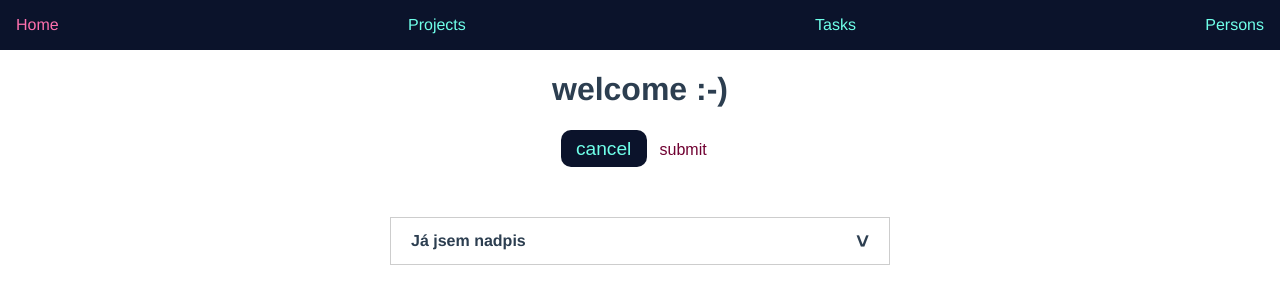
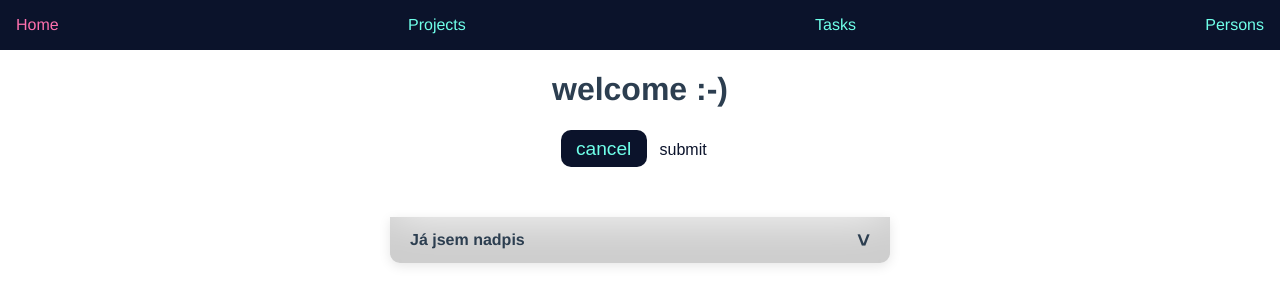
Before and after one commit to gintomikCZ/js4-final-project, a Vue app: page / in a window 1280 px wide. Shown: the top 304 px of the page. Built offline with nearby package versions, Linux system fonts and the light colour scheme.

Commit message:
TList, TIcon, ProjectsPage

```diff
--- a/src/components/TAccordeon.vue
+++ b/src/components/TAccordeon.vue
@@ -1,6 +1,6 @@
 <template>
   <div class="accordeon">
-    <div class="title" @click="onHeaderClicked">
+    <div class="title" @click="onHeaderClicked" :class="{ 'content-shown': showContent }">
       <div class="title-label">{{  title  }}</div>
       <div class="title-arrow">
         <div class="arrow-down" :class="{ 'arrow-down-rotated': showContent }">&#60;</div>
@@ -39,8 +39,64 @@ export default {
 }
 
 </script>
+<style lang="stylus" scoped>
+@import '../styles/variables.styl'
+@import '../styles/transitions.styl'
+.accordeon
+  max-width: 500px
+  margin: 0 auto
+.accordeon:not(:last-child)
+  margin-bottom: 6px
+.accordeon:first-child .title
+  border-radius: 10px 10px 0px 0px
+.accordeon:last-child .title:not(.content-shown)
+  border-radius: 0 0 10px 10px
+.title
+  display: flex
+  justify-content: space-between
+  box-shadow: inset 0 -3em 3em rgba(0, 0, 0, 0.2), 0px 3px 12px rgba(0, 0, 0, 0.1)
+  cursor: pointer
+  transition: color .3s ease
+.title:hover
+//background: lighten($secondary, 20)
+  color: darken($tertiary, 20)
 
-<style lang="stylus" scoped>
+// .arrow-down
+//   width: 0
+//   height: 0
+//   border-left: 10px solid transparent
+//   border-right: 10px solid transparent
+//   border-top: 15px solid $primary
+//   transition: transform .3s ease
+
+.arrow-down
+  font-size: 1.4rem
+  font-weight: bold
+  transform: rotate(-90deg)
+  transition: transform .3s ease
+
+.arrow-down-rotated
+  transform: rotate(90deg)
+.title-label
+  padding: $list-items-padding
+  flex-grow: 1
+  text-align: left
+  font-weight: bold
+  display: flex
+  align-items: center
+.title-arrow
+  display: flex
+  justify-content: center
+  align-items: center
+  padding: $list-items-padding
+.content
+  border-top: none
+  border-radius: 10px
+  box-shadow: 0px 3px 3px 0px rgba(0, 0, 0, 0.15)
+  // padding: 10px 20px
+</style>
+
+<!-- <style lang="stylus" scoped>
 @import '../styles/variables.styl'
 @import '../styles/transitions.styl'
 .accordeon
@@ -84,4 +140,4 @@ export default {
   border: 1px solid #cdcdcd
   border-top: none
   // padding: 10px 20px
-</style>
+</style> -->
--- a/src/components/TButton.vue
+++ b/src/components/TButton.vue
@@ -51,8 +51,29 @@ button
 .btn-small
   font-size: 1rem
   background: transparent
-  color: darken($tertiary, 50)
+  color: $primary
   &:hover
     background: lighten($secondary, 20)
-    color: $primary
+    color: darken($tertiary, 20)
+    box-shadow: $btn-shadow
+// @import '../styles/variables.styl'
+// button
+//   background: $primary
+//   color: $secondary
+//   padding: .4em .8em
+//   transition: all .3s ease
+//   border-radius: $border-radius
+//   font-size: 1.2rem
+//   border: none
+//   cursor: pointer
+//   &:hover
+//     color: $tertiary
+
+// .btn-small
+//   font-size: 1rem
+//   background: transparent
+//   color: darken($tertiary, 50)
+//   &:hover
+//     background: lighten($secondary, 20)
+//     color: $primary
 </style>
--- /dev/null
+++ b/src/components/TIcon.vue
@@ -0,0 +1,47 @@
+<template>
+  <svg
+    :fill="color"
+    version="1.1"
+    xmlns="http://www.w3.org/2000/svg"
+    xmlns:xlink="http://www.w3.org/1999/xlink"
+    :width="width + 'px'"
+    :height="height + 'px'"
+    :viewBox="icon.viewBox"
+    xml:space="preserve">
+    <g>
+      <path :d="icon.path" />
+    </g>
+  </svg>
+</template>
+<script>
+import { getIcon } from '@/icons/icons.js';
+
+
+export default {
+  name: 'IconCheck',
+  props: {
+    width: {
+      type: Number,
+      default: 16
+    },
+    height: {
+      type: Number,
+      default: 16
+    },
+    color: {
+      type: String,
+      default: '#000000'
+    },
+    iconName: {
+      type: String,
+      required: true
+    }
+  },
+  computed: {
+    icon () {
+      return getIcon(this.iconName)
+    }
+  }
+}
+
+</script>
--- /dev/null
+++ b/src/components/TList.vue
@@ -0,0 +1,58 @@
+<template>
+  <ul>
+    <!-- items zobrazit v cyklu (tasks, persons, tasks .....) -->
+    <li v-for="item in items" :key="item.id">
+      <div class="icon" v-if="displayIcons">
+        <t-icon
+          v-if="item.icon"
+          :icon-name="item.icon"
+          color="green"
+        />
+      </div>
+      <div class="content">
+        <div class="header">{{  item.header }}</div>
+        <div class="subtitle">{{ item.subtitle }}</div>
+      </div>
+    </li>
+  </ul>
+</template>
+<script>
+import TIcon from './TIcon.vue'
+
+export default {
+  name: 'TList',
+  props: {
+    items: Array, // { id: 23, header: 'tzsdutuf', subtitle: 'sdhjkfhsdk', icon: 'check'}
+    displayIcons: {
+      type: Boolean,
+      default: false
+    }
+  },
+  components: { TIcon }
+}
+
+</script>
+
+<style lang="stylus" scoped>
+@import '../styles/variables.styl'
+
+ul
+  list-style-type: none
+  margin: 0
+  padding: 0
+li
+  padding: $list-items-padding
+  text-align: left
+  display: flex
+  justify-content: flex-start
+.header
+  font-weight: bold
+.subtitle
+  font-size: .8rem
+.icon
+  width: 1rem
+  display: flex
+  justify-content: center
+  align-items: center
+  margin-right: 1rem
+</style>
--- a/src/data/data.js
+++ b/src/data/data.js
@@ -7,13 +7,13 @@ const projects = [
 const tasks = [
   { id: 1, task: 'natřít plot', projectid: 1, completed: 0, date: '2023-02-20', priority: 1 },
   { id: 2, task: 'posekat trávu', projectid: 1, completed: 0, date: '2023-04-28', priority: 2 },
-  { id: 3, task: 'ostříhat stromky', projectid: 1, completed: 0, date: '2023-03-01', priority: 3 },
-  { id: 3, task: 'seznam projektů', projectid: 2, completed: 0, date: '2023-05-02', priority: 2 },
-  { id: 3, task: 'seznam úkolů', projectid: 2, completed: 0, date: '2023-01-21', priority: 2 },
-  { id: 3, task: 'seznam osob', projectid: 2, completed: 0, date: '2023-02-28', priority: 1 },
-  { id: 3, task: 'kafe', projectid: 3, completed: 0, date: '2023-01-15', priority: 1 },
-  { id: 3, task: 'chleba', projectid: 3, completed: 0, date: '2023-01-15', priority: 1 },
-  { id: 3, task: 'rohlík', projectid: 3, completed: 0, date: '2023-01-15', priority: 1 },
+  { id: 3, task: 'ostříhat stromky', projectid: 1, completed: 1, date: '2023-03-01', priority: 3 },
+  { id: 4, task: 'seznam projektů', projectid: 2, completed: 1, date: '2023-05-02', priority: 2 },
+  { id: 5, task: 'seznam úkolů', projectid: 2, completed: 1, date: '2023-01-21', priority: 2 },
+  { id: 6, task: 'seznam osob', projectid: 2, completed: 0, date: '2023-02-28', priority: 1 },
+  { id: 7, task: 'kafe', projectid: 3, completed: 0, date: '2023-01-15', priority: 1 },
+  { id: 8, task: 'chleba', projectid: 3, completed: 0, date: '2023-01-15', priority: 1 },
+  { id: 9, task: 'rohlík', projectid: 3, completed: 0, date: '2023-01-15', priority: 1 },
 ]
 
 export const getProjects = function () {
--- /dev/null
+++ b/src/helpers/dateFunctions.js
@@ -0,0 +1,4 @@
+export const formatDate = function (dateString) {
+  const ar = dateString.split('-')
+  return ar[2] + '.' + ar[1] + '.' + ar[0]
+}
--- /dev/null
+++ b/src/icons/icons.js
@@ -0,0 +1,15 @@
+const icons = {
+  check: {
+    path: `M337.222,22.952c-15.912-8.568-33.66,7.956-44.064,17.748c-23.867,23.256-44.063,50.184-66.708,74.664
+    c-25.092,26.928-48.348,53.856-74.052,80.173c-14.688,14.688-30.6,30.6-40.392,48.96c-22.032-21.421-41.004-44.677-65.484-63.648
+    c-17.748-13.464-47.124-23.256-46.512,9.18c1.224,42.229,38.556,87.517,66.096,116.28c11.628,12.24,26.928,25.092,44.676,25.704
+    c21.42,1.224,43.452-24.48,56.304-38.556c22.645-24.48,41.005-52.021,61.812-77.112c26.928-33.048,54.468-65.485,80.784-99.145
+    C326.206,96.392,378.226,44.983,337.222,22.952z M26.937,187.581c-0.612,0-1.224,0-2.448,0.611
+    c-2.448-0.611-4.284-1.224-6.732-2.448l0,0C19.593,184.52,22.653,185.132,26.937,187.581z`,
+    viewBox: `0 0 352.62 352.62`
+  }
+}
+
+export const getIcon = function(icon) {
+  return icons[icon]
+}
--- a/src/styles/variables.styl
+++ b/src/styles/variables.styl
@@ -3,3 +3,4 @@ $secondary = #6fffe9
 $tertiary = #FF70AE
 $border-radius = 10px
 $list-items-padding = 10px 20px
+$btn-shadow = 0 12px 16px 0 rgba(0,0,0,0.24)
--- a/src/views/ProjectsPage.vue
+++ b/src/views/ProjectsPage.vue
@@ -1,12 +1,82 @@
 <template>
   <h1>projects</h1>
-
+  <!-- projects -->
+  <!-- <ul>
+    <li v-for="project in projects" :key="project.id">{{  project.project }}</li>
+  </ul> -->
+  <div>
+    <t-accordeon
+      v-for="project in projectsToDisplay"
+      :key="project.id"
+      :title="project.project + ' (' + project.tasks.filter(task => task.completed).length + '/' + project.tasks.length + ')'"
+    >
+      <template v-slot:content>
+        <div class="btn-container">
+          <t-button label="detail" small-size />
+          <t-button label="edit" small-size />
+          <t-button label="delete" small-size />
+          <t-button label="add task" small-size />
+        </div>
+        <t-list :items="project.tasks" display-icons />
+      </template>
+    </t-accordeon>
+  </div>
 </template>
 
 <script>
+import { getProjects, getTasks } from '../data/data.js'
+import { formatDate } from '../helpers/dateFunctions.js'
+import TAccordeon from '../components/TAccordeon.vue'
+import TList from '../components/TList.vue'
+import TButton from '../components/TButton.vue'
 
 export default {
-  name: 'ProjectsPage'
+  name: 'ProjectsPage',
+  data () {
+    return {
+      projects: [],
+      tasks: []
+    }
+  },
+  computed: {
+    projectsToDisplay () {
+      return this.projects.map(project => {
+        return Object.assign(
+          {
+            tasks: this.tasks.filter(task => project.id === task.projectid).map(item => {
+              return {
+                id: item.id,
+                header: item.task,
+                subtitle: formatDate(item.date),
+                icon: item.completed ? 'check' : '',
+                completed: item.completed
+              }
+            })
+          },
+          project
+        )
+      })
+    }
+  },
+  created () {
+    getProjects().then((projects) => {
+      this.projects = projects
+    })
+    getTasks().then((tasks) => {
+      this.tasks = tasks
+    })
+  },
+  components: { TAccordeon, TList, TButton }
 }
 
 </script>
+<style lang="stylus" scoped>
+@import '../styles/variables.styl'
+.btn-container
+  display: flex
+  justify-content: flex-end
+  align-items: center
+  padding: $list-items-padding
+  border-bottom: 1px solid #efefef
+
+</style>
```
Also changed, not shown: info_files/views.txt.
